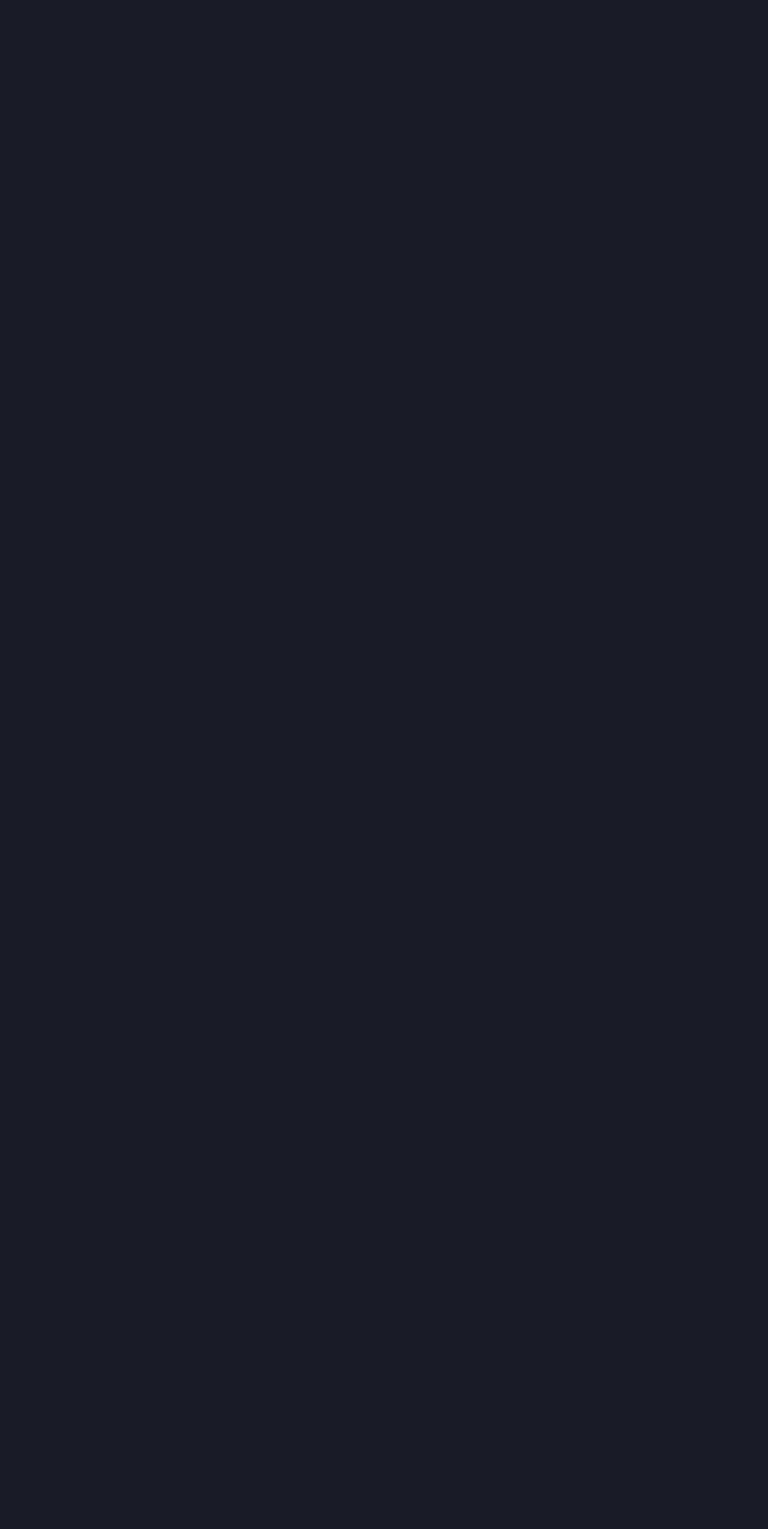
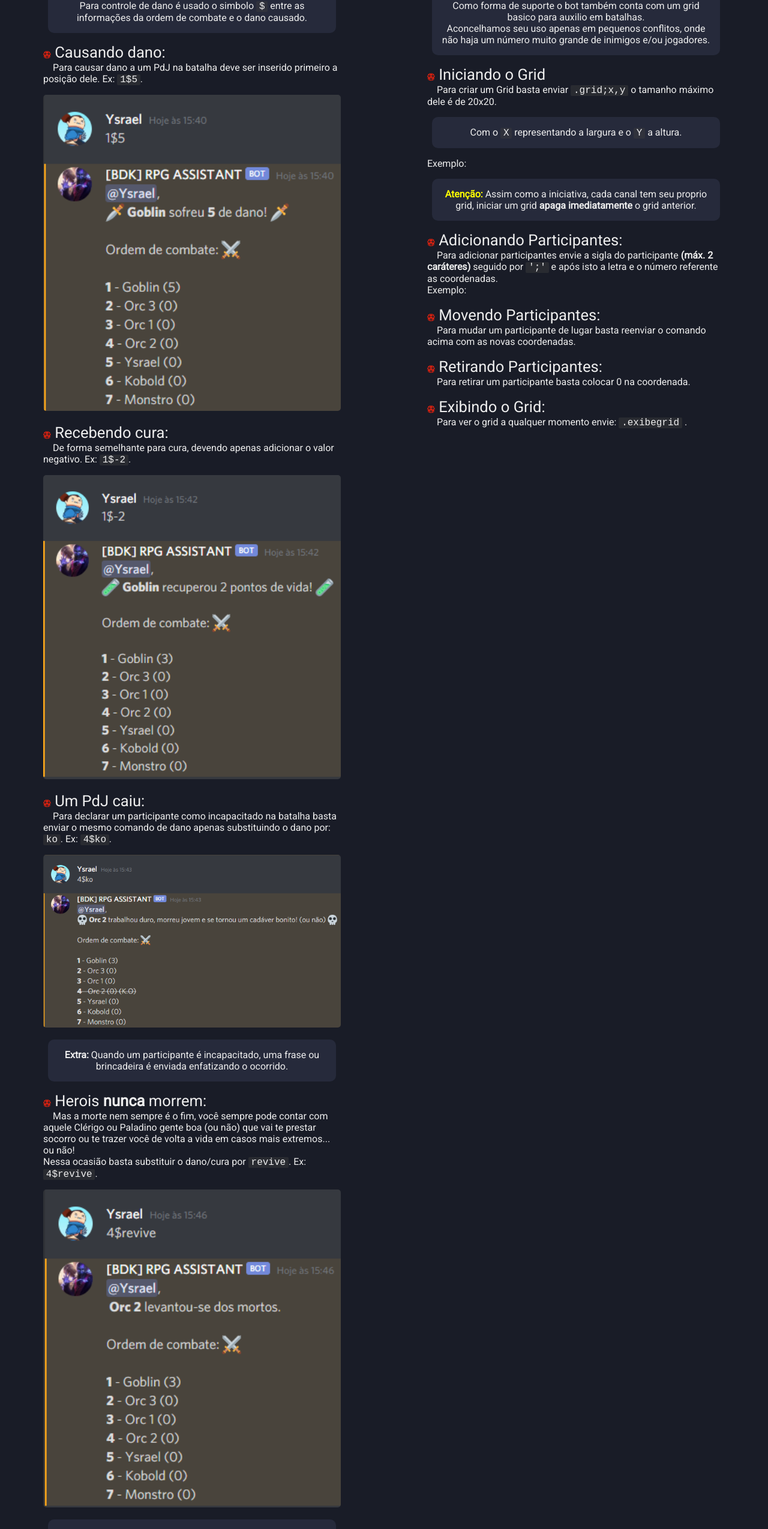
Before and after one commit to EwertonNv0/rpg-assitant, a Vue app: page / in a window 1280 px wide. Shown: the part 6266-8815 px from the top of the page at 60% size. Before the commit the page ends 3073 px from the top, so only its background shows below. Built offline with nearby package versions, Linux system fonts and the light colour scheme; a web font is replaced by a local one.

Commit message:
Update DamageHint.vue

```diff
--- a/src/components/DamageHint.vue
+++ b/src/components/DamageHint.vue
@@ -22,6 +22,9 @@ export default {
             <p>
                 &emsp;Para causar dano a um PdJ na batalha deve ser inserido primeiro a posição dele. Ex: <code>1$5</code>.
             </p>
+            <div>
+                <img src="../assets/imgs-dmg/dano.png" alt="">
+            </div>
         </div>
 
         <div>
@@ -31,9 +34,10 @@ export default {
             <p>
                 &emsp;De forma semelhante para cura, devendo apenas adicionar o valor negativo. Ex: <code>1$-2</code>.
             </p>
+            <div>
+                <img src="../assets/imgs-dmg/cura.png" alt="">
+            </div>
         </div>
-
-
 
         <div>
             <h2>
@@ -42,6 +46,9 @@ export default {
             <p>
                 &emsp;Para declarar um participante como incapacitado na batalha basta enviar o mesmo comando de dano apenas substituindo o dano por: <code>ko</code>. Ex: <code>4$ko</code>.
             </p>
+            <div>
+                <img src="../assets/imgs-dmg/ko.png" alt="">
+            </div>
             <p class="extra">
                 <strong>Extra:</strong> Quando um participante é incapacitado, uma frase ou brincadeira é enviada enfatizando o ocorrido.
             </p>
@@ -54,6 +61,9 @@ export default {
             <p>
                 &emsp;Mas a morte nem sempre é o fim, você sempre pode contar com aquele Clérigo ou Paladino gente boa (ou não) que vai te prestar socorro ou te trazer você de volta a vida em casos mais extremos... ou não!<br>Nessa ocasião basta substituir o dano/cura por <code>revive</code>. Ex: <code>4$revive</code>.
             </p>
+            <div>
+                <img src="../assets/imgs-dmg/revive.png" alt="">
+            </div>
             <p class="extra">
                 <strong>Extra:</strong> Quando um participante é revivido, uma frase ou brincadeira tambem é enviada enfatizando o ocorrido.
             </p>
@@ -66,6 +76,24 @@ export default {
             <p>
                 &emsp;Os comando citados acima podem ser usados em mais de um participante por vez. Basta utilizar uma virgula para separar suas colocações.<br>Ex: O goblin e o kobold acabaram de receber uma bola de fogo na cabeça e foram conhecer seus respectivos criadores, envie <code>1,6$ko</code>.
             </p>
+            <div>
+                <img src="../assets/imgs-dmg/cura-em-massa.png" alt="">
+            </div>
+        </div>
+
+        <div>
+            <h2>
+                <i class="fa-solid fa-dice-d20"></i> Da mesma forma os outros comandos:
+            </h2>
+            <div>
+                <img src="../assets/imgs-dmg/dano-em-massa.png" alt="">
+            </div>
+            <div>
+                <img src="../assets/imgs-dmg/cura-em-massa.png" alt="">
+            </div>
+            <div>
+                <img src="../assets/imgs-dmg/revive-em-massa.png" alt="">
+            </div>
         </div>
     </article>
 </template>
```
